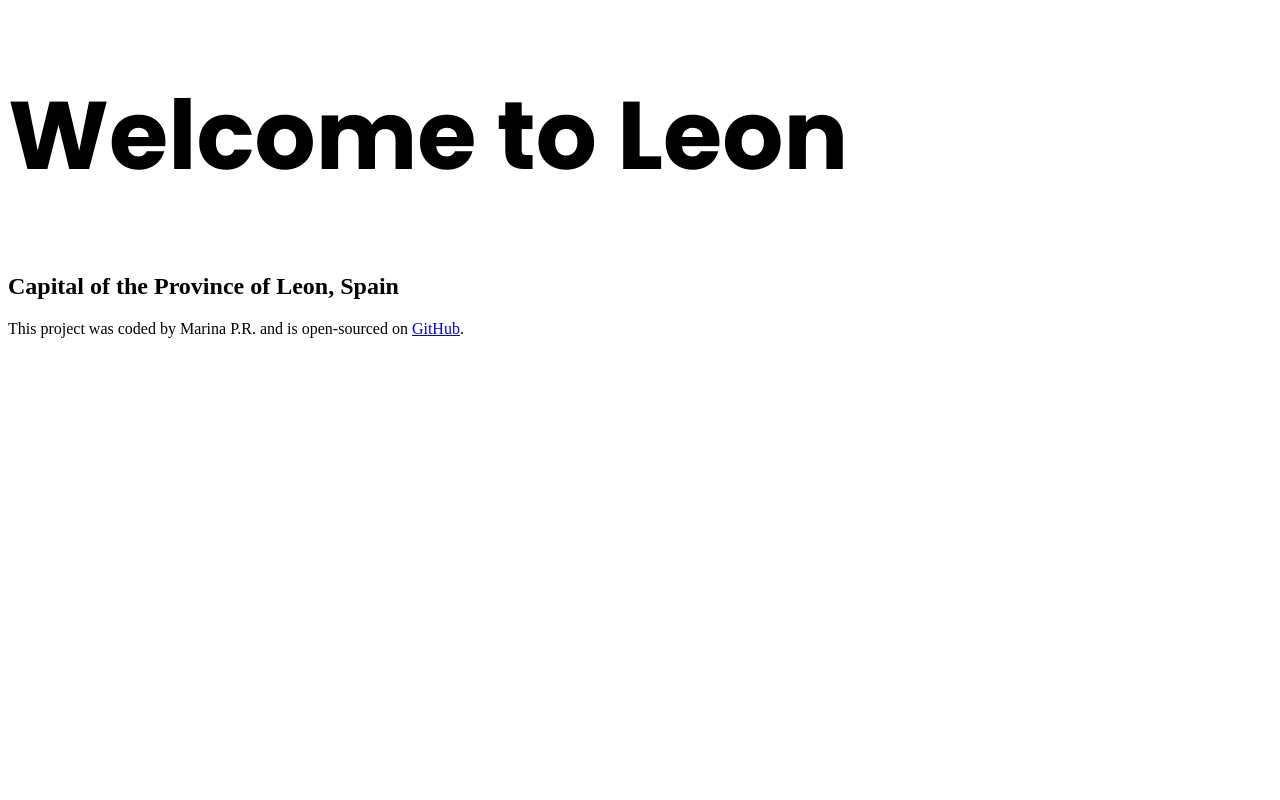
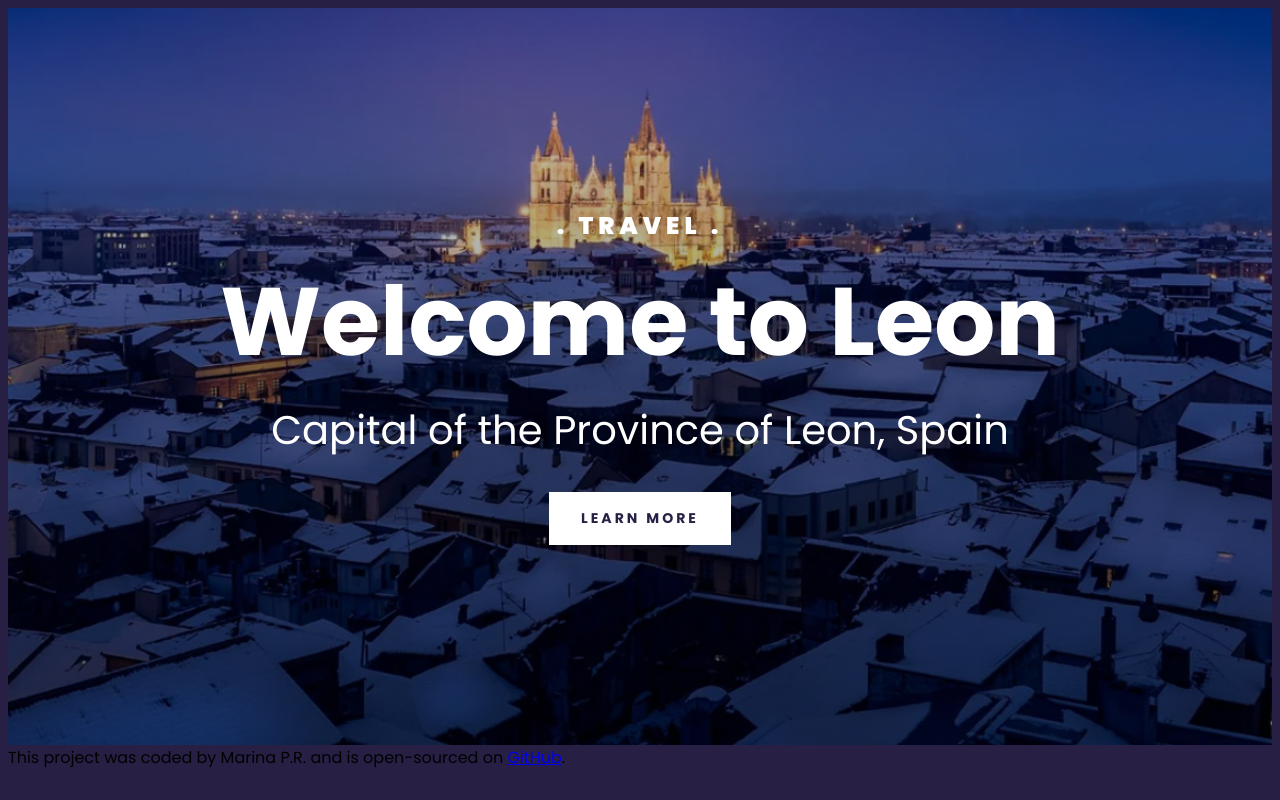
Before and after one commit to MarinaPerezR/leon-travel-project, a plain HTML site: page index.html in a window 1280 px wide. Drawn offline with Linux system fonts and the light colour scheme.

Commit message:
Added the header of the landing page

```diff
--- a/index.html
+++ b/index.html
@@ -10,9 +10,15 @@
     <title>Welcome to Leon</title>
 </head>
 <body>
+ <div class="container">
+  <header>
+    <h3>. TRAVEL .</h3>
     <h1>Welcome to Leon</h1>
     <h2>Capital of the Province of Leon, Spain</h2>
+    <a href="#more">Learn more</a>
+  </header>
 
     <footer>This project was coded by Marina P.R. and is open-sourced on <a href="https://github.com/MarinaPerezR/leon-travel-project" target="_blank">GitHub</a>.</footer>
+ </div>
 </body>
 </html>
--- a/src/styles.css
+++ b/src/styles.css
@@ -1,7 +1,72 @@
-h1 {
-    font-family: "Poppins";
-    font-style: normal;
+body {
+    font-family: "Poppins", sans-serif;
+    background-color: #272044;
+}
+
+.container {
+    max-width: 1400px;
+    margin: 0 auto;
+}
+
+header {
+    background-image: linear-gradient(rgba(0, 0, 0, 0.2), rgba(0, 0, 0, 0.5)), url('../images/views.png');
+    background-repeat: no-repeat;
+    background-size: cover;
+    background-position: 20% 80%;
+    color: white;
+    text-align: center;
+    padding: 200px 0;
+}
+
+header h1 {
     font-weight: 700;
     font-size: 96px;
-    line-height: 144px;
+    line-height: 1;
+    margin: 30px 0;
 }
+
+header h2 {
+    font-weight: 400;
+    font-size: 40px;
+    line-height: 1.5;
+    margin: 0;
+}
+
+header h3 {
+    font-weight: 900;
+    font-size: 24px;
+    line-height: 1.5;
+    letter-spacing: 5px;
+    margin: 0;
+}
+
+header a {
+    font-weight: 700;
+    font-size: 14px;
+    line-height: 1.5;
+    text-align: center;
+    color: #272044;
+    letter-spacing: 3px;
+    text-transform: uppercase;
+    background: white;
+    text-decoration: none;
+    padding: 16px 32px;
+    margin-top: 32px;
+    display: inline-block;
+}
+
+
+@media (max-width: 900px) {
+    header {
+        padding: 60px 0;
+    }
+    header h1 {
+        font-size: 48px;
+    }
+    header h2 {
+        font-size: 20px;
+    }
+    header h3 {
+        font-size: 12px;
+    }
+}
```
Also changed, not shown: images/views.png (added).
